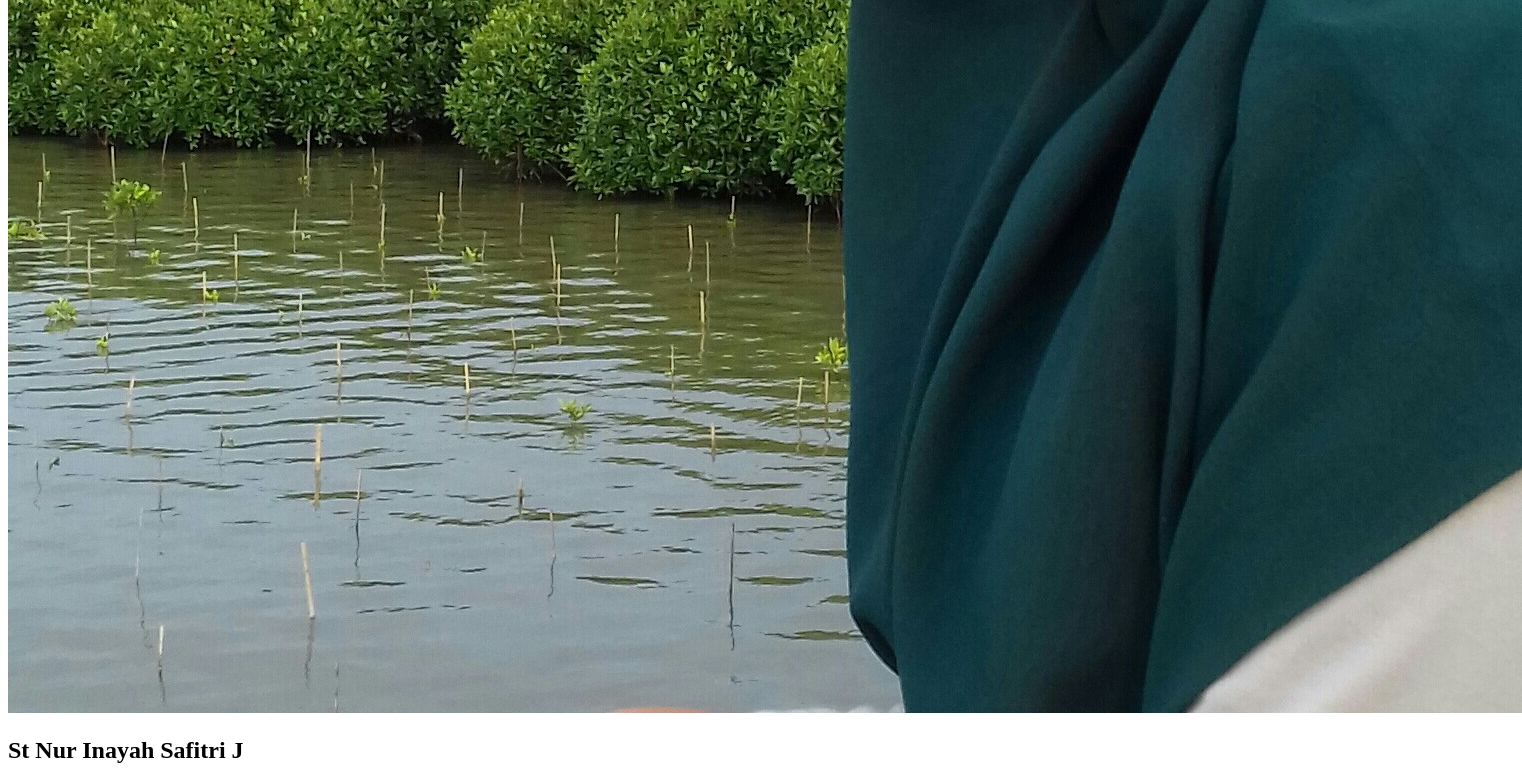
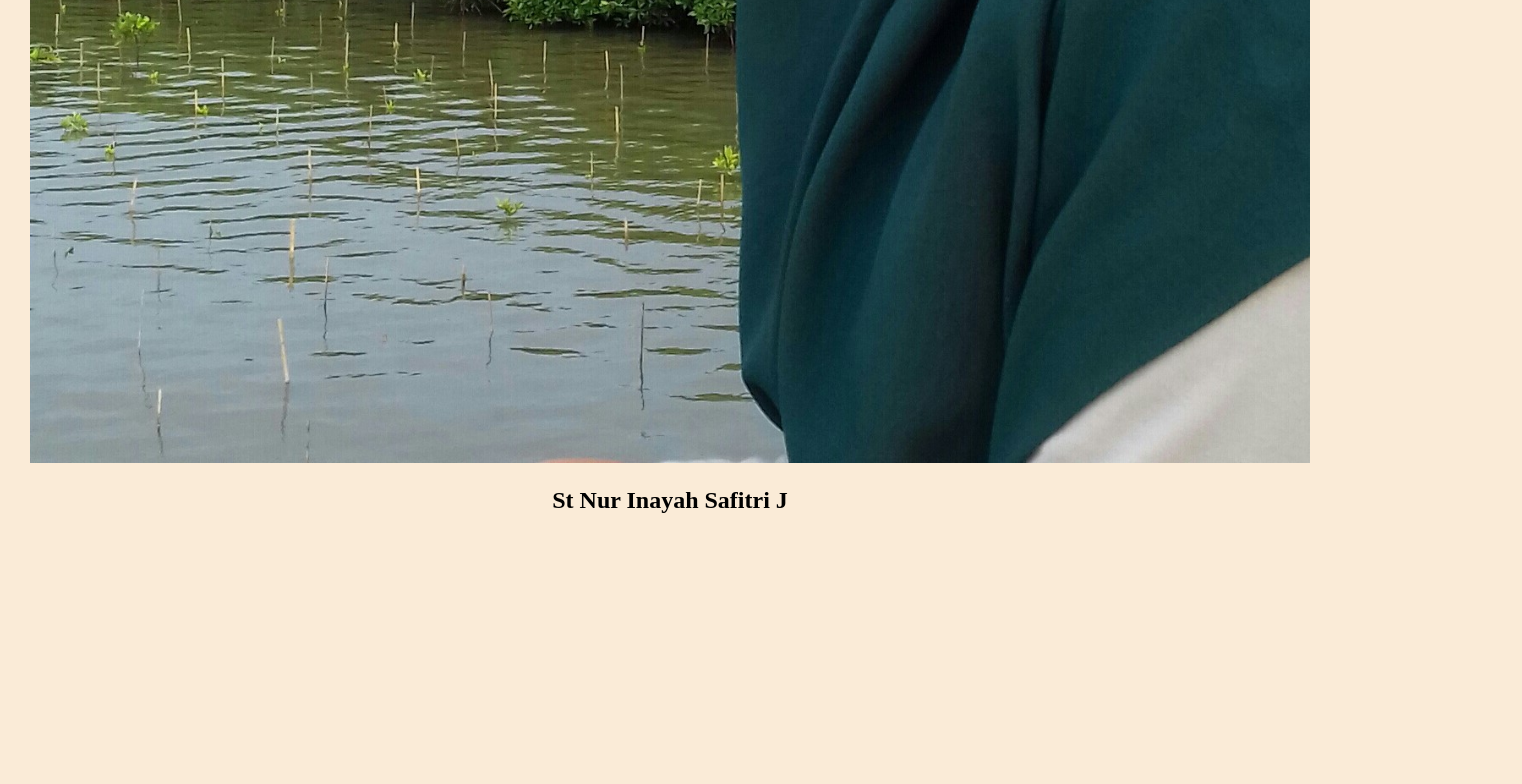
Before and after one commit to nurinayahsafitri/new-repository, a plain HTML site: page index.html in a window 1280 px wide. Shown: the part 1055-1839 px from the top of the page, 1522 px wide, since content can reach past the window. After the commit the page ends 1599 px from the top, so only its background shows below. Drawn offline with Linux system fonts and the light colour scheme.

Commit message:
added initial style.css to style the profile

```diff
--- a/index.html
+++ b/index.html
@@ -1,7 +1,7 @@
 <!DOCTYPE html>
 <html>
     <head>
-
+        <link rel="stylesheet" href="style.css"
     </head>
     <body>
         <div id="profile-contrainer">
--- /dev/null
+++ b/style.css
@@ -0,0 +1,21 @@
+body{
+    width: 100%;
+    margin: 30px;
+    background-color: antiquewhite;
+}
+
+#profile-container{
+    max-width: 300px;
+    background-color: white;
+    border: 1px solid gray;
+    border-radius: 6px;
+}
+
+#profile-image{
+    width: 100%;
+    height: auto;
+}
+
+#profile-name{
+    text-align: center;
+}
```
